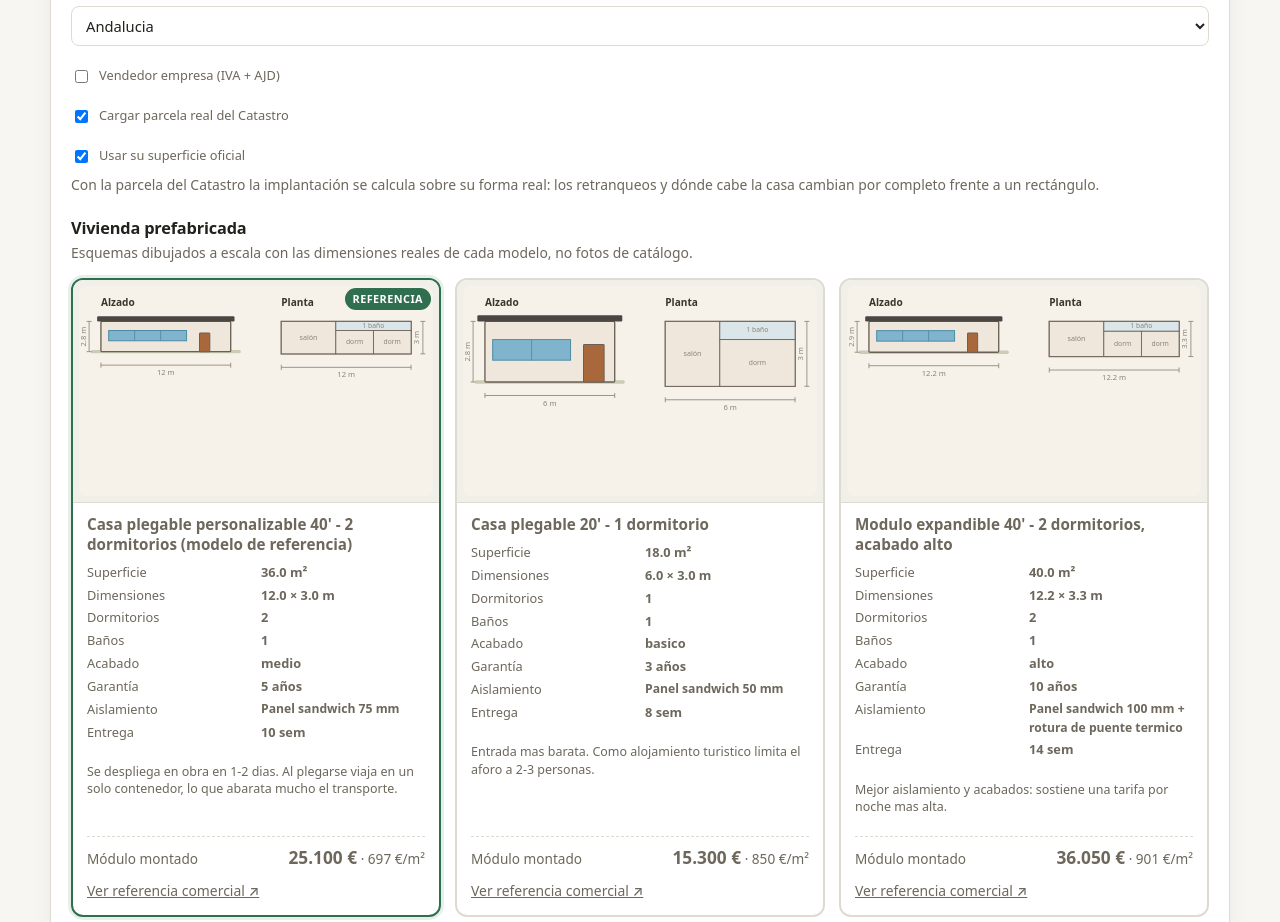
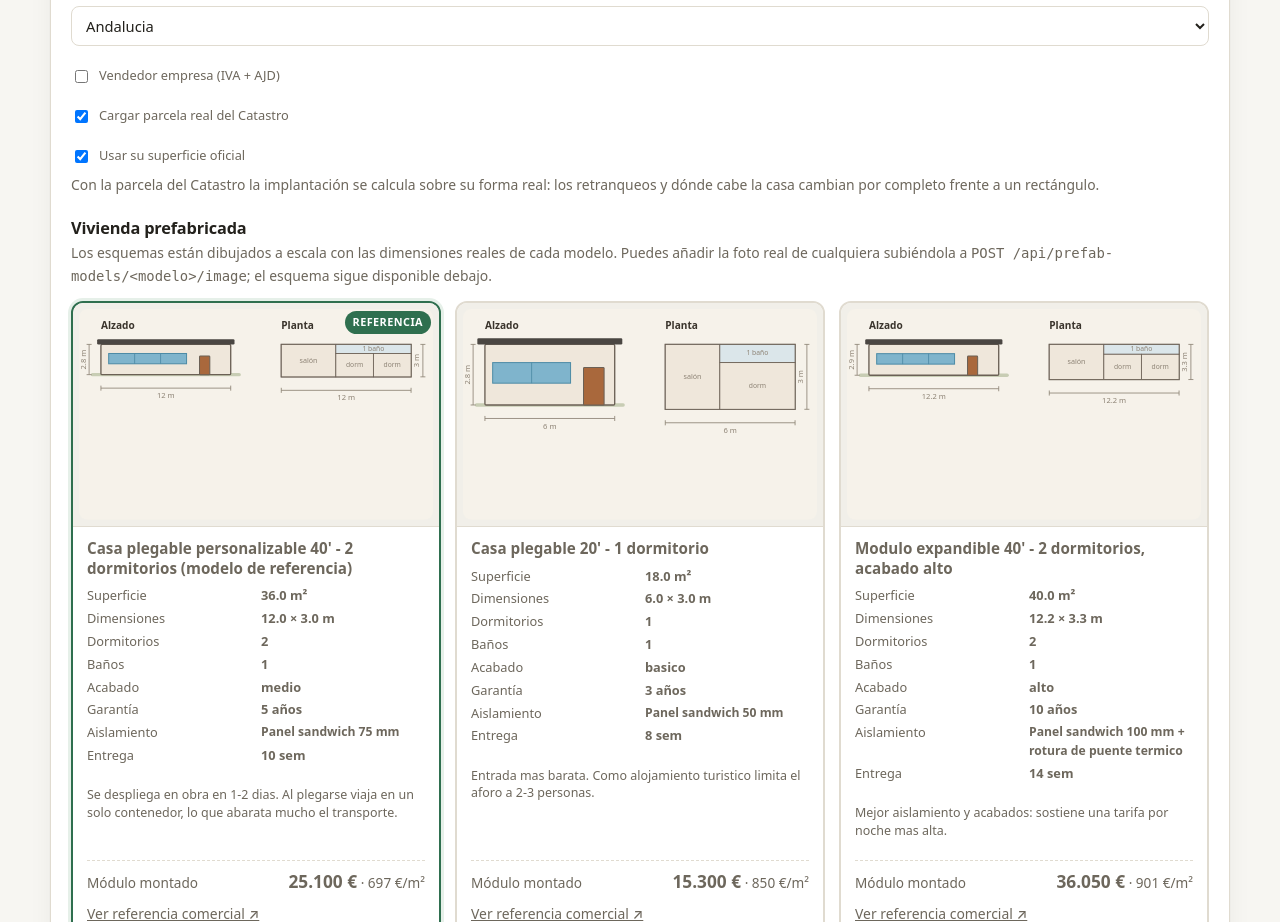
Before and after one commit to aldiaz84coin/Real_State_Invest_Reccomendator, a FastAPI app: page /simular in a window 1280 px wide. Shown: the part 497-1419 px from the top of the page. Run offline with FastAPI, Linux system fonts and the light colour scheme.

Commit message:
Admitir fotos reales de los modelos prefabricados
La app no puede traer las fotos por sí misma: la red de este entorno está
bloqueada y, aunque no lo estuviera, las fotos de producto son material del
fabricante y se romperían al primer cambio de su catálogo. Lo que sí puede
es aceptar las que aporte quien la usa.

Cada modelo admite una foto subida por POST, que se guarda en el volumen y
no en la imagen del contenedor, de modo que se añade sin volver a
desplegar y sobrevive a los despliegues siguientes. También se puede
enlazar una URL externa cuando se tienen derechos sobre ella; esa opción
tiene prioridad sobre el fichero subido.

Se admiten JPEG, PNG y WebP hasta 6 MB. Cualquier otro tipo se rechaza,
SVG incluido, porque puede contener scripts. El identificador del modelo
se valida contra el catálogo antes de tocar el disco, así que no puede
usarse para escribir ni leer fuera de su carpeta, y al subir una foto se
borran las demás extensiones del mismo modelo para no dejar dos.

El esquema a escala no desaparece cuando hay foto: queda desplegable
debajo. Los dos sirven para cosas distintas, la foto enseña el acabado y
el esquema las proporciones y el reparto interior.

Co-Authored-By: Claude Opus 5 <noreply@anthropic.com>
Claude-Session: https://claude.ai/code/session_01Ba7vFQ4YzpVDkWFAj2Nhq5

```diff
--- a/app/main.py
+++ b/app/main.py
@@ -7,8 +7,8 @@ from contextlib import asynccontextmanager
 from pathlib import Path
 from typing import Any
 
-from fastapi import Depends, FastAPI, HTTPException, Query, Request
-from fastapi.responses import HTMLResponse, JSONResponse, Response
+from fastapi import Depends, FastAPI, File, HTTPException, Query, Request, UploadFile
+from fastapi.responses import FileResponse, HTMLResponse, JSONResponse, Response
 from fastapi.staticfiles import StaticFiles
 from fastapi.templating import Jinja2Templates
 from sqlalchemy import func, select
@@ -25,7 +25,9 @@ from app.schemas import (
     SimulationRequest,
 )
 from app.services import analyze_listing, run_full_simulation
-from app.simulation.catalog import CATALOG, get_model, list_models
+from app.simulation.catalog import (
+    CATALOG, IMAGE_EXTENSIONS, get_model, image_path_for, list_models,
+)
 from app.simulation.render_model import render_model_card_svg
 from app.simulation.costs import CostAssumptions
 from app.simulation.siteplan import SitePlanOptions
@@ -124,12 +126,105 @@ def prefab_model_preview(model_id: str) -> Response:
     )
 
 
+# Sólo formatos de imagen habituales en web: nada de SVG, que puede llevar
+# scripts, ni de tipos arbitrarios.
+ALLOWED_IMAGE_TYPES = {
+    "image/webp": ".webp",
+    "image/jpeg": ".jpg",
+    "image/png": ".png",
+}
+
+
+def _model_image_url(model_id: str) -> str | None:
+    """Foto real del modelo: primero una URL configurada, luego la subida."""
+    configured = get_settings().prefab_image_url(model_id)
+    if configured:
+        return configured
+    if image_path_for(model_id):
+        return f"/api/prefab-models/{model_id}/image"
+    return None
+
+
 def _model_cards() -> list[dict[str, Any]]:
-    """Catálogo con la ficha ya dibujada, para pintar el selector."""
+    """Catálogo con la ficha dibujada y, si la hay, la foto real."""
     return [
-        {**model.as_dict(), "preview_svg": render_model_card_svg(model)}
+        {
+            **model.as_dict(),
+            "preview_svg": render_model_card_svg(model),
+            "image_url": _model_image_url(model.id),
+        }
         for model in CATALOG
     ]
+
+
+@app.get("/api/prefab-models/{model_id}/image", tags=["simulacion"])
+def prefab_model_image(model_id: str) -> FileResponse:
+    """Sirve la foto real subida para un modelo."""
+    get_model(model_id)  # valida contra el catálogo: nada de rutas arbitrarias
+    path = image_path_for(model_id)
+    if path is None:
+        raise HTTPException(404, f"No hay foto subida para «{model_id}».")
+    return FileResponse(path, headers={"Cache-Control": "public, max-age=3600"})
+
+
+@app.post("/api/prefab-models/{model_id}/image", tags=["simulacion"])
+async def upload_prefab_model_image(
+    model_id: str, file: UploadFile = File(...)
+) -> dict[str, Any]:
+    """Sube la foto real de un modelo.
+
+    Se guarda en el volumen y no en la imagen del contenedor, así que se puede
+    añadir sin volver a desplegar. El esquema a escala sigue disponible: la
+    foto enseña el acabado y el esquema, las proporciones.
+    """
+    try:
+        model = get_model(model_id)
+    except ValueError as exc:
+        raise HTTPException(404, str(exc)) from None
+
+    extension = ALLOWED_IMAGE_TYPES.get((file.content_type or "").lower())
+    if extension is None:
+        raise HTTPException(
+            415,
+            f"Formato no admitido ({file.content_type}). "
+            f"Usa {', '.join(sorted(ALLOWED_IMAGE_TYPES))}.",
+        )
+
+    settings = get_settings()
+    content = await file.read(settings.max_image_bytes + 1)
+    if len(content) > settings.max_image_bytes:
+        raise HTTPException(
+            413, f"La imagen supera el máximo de {settings.max_image_bytes // 1024 // 1024} MB."
+        )
+    if not content:
+        raise HTTPException(422, "El fichero está vacío.")
+
+    directory = Path(settings.model_images_dir)
+    directory.mkdir(parents=True, exist_ok=True)
+    # Se borran las demás extensiones para que no queden dos fotos del mismo
+    # modelo y gane la que resuelva primero el orden de búsqueda.
+    for other in IMAGE_EXTENSIONS:
+        (directory / f"{model_id}{other}").unlink(missing_ok=True)
+    destination = directory / f"{model_id}{extension}"
+    destination.write_bytes(content)
+
+    return {
+        "model_id": model.id,
+        "stored_as": destination.name,
+        "bytes": len(content),
+        "url": f"/api/prefab-models/{model_id}/image",
+    }
+
+
+@app.delete("/api/prefab-models/{model_id}/image", tags=["simulacion"])
+def delete_prefab_model_image(model_id: str) -> dict[str, Any]:
+    """Quita la foto de un modelo; vuelve a mostrarse sólo el esquema."""
+    get_model(model_id)
+    path = image_path_for(model_id)
+    if path is None:
+        raise HTTPException(404, f"No hay foto subida para «{model_id}».")
+    path.unlink()
+    return {"model_id": model_id, "deleted": path.name}
 
 
 # ---------------------------------------------------------------- oportunidades
--- a/app/simulation/catalog.py
+++ b/app/simulation/catalog.py
@@ -11,6 +11,7 @@ sobreescribir en la simulacion.
 from __future__ import annotations
 
 from dataclasses import asdict, dataclass
+from pathlib import Path
 
 
 @dataclass(frozen=True)
@@ -178,6 +179,22 @@ CATALOG_BY_ID: dict[str, PrefabModel] = {model.id: model for model in CATALOG}
 DEFAULT_MODEL_ID = "plegable-40-2dorm"
 
 
+# Formatos admitidos para las fotos, en orden de preferencia.
+IMAGE_EXTENSIONS = (".webp", ".jpg", ".jpeg", ".png")
+
+
+def image_path_for(model_id: str) -> Path | None:
+    """Ruta de la foto real de un modelo, si se ha subido alguna."""
+    from app.config import get_settings
+
+    directory = Path(get_settings().model_images_dir)
+    for extension in IMAGE_EXTENSIONS:
+        candidate = directory / f"{model_id}{extension}"
+        if candidate.is_file():
+            return candidate
+    return None
+
+
 def get_model(model_id: str) -> PrefabModel:
     try:
         return CATALOG_BY_ID[model_id]
--- a/app/web/static/app.css
+++ b/app/web/static/app.css
@@ -164,3 +164,19 @@ ul.clean li:last-child { border-bottom: 0; }
   text-transform: uppercase; letter-spacing: .04em;
 }
 .model-card .notes { font-size: .78rem; color: var(--text-dim); line-height: 1.4; }
+
+/* Foto real del modelo, cuando se ha aportado una */
+.model-photo {
+  display: block; width: 100%; height: 170px; object-fit: cover;
+  border-radius: 8px; background: var(--surface-2);
+}
+.model-card .model-photo { height: 150px; }
+#viewmodel .model-photo { height: auto; max-height: 300px; object-fit: contain; }
+.model-schema { margin-top: 8px; }
+.model-schema summary {
+  cursor: pointer; font-size: .78rem; color: var(--text-dim); padding: 3px 0;
+  list-style: none;
+}
+.model-schema summary::before { content: "▸ "; }
+.model-schema[open] summary::before { content: "▾ "; }
+.model-schema summary:hover { color: var(--text); }
--- a/app/web/templates/simulator.html
+++ b/app/web/templates/simulator.html
@@ -56,7 +56,9 @@
 
     <h3 style="margin-top:22px">Vivienda prefabricada</h3>
     <p class="note" style="margin-top:-4px">
-      Esquemas dibujados a escala con las dimensiones reales de cada modelo, no fotos de catálogo.
+      Los esquemas están dibujados a escala con las dimensiones reales de cada modelo.
+      Puedes añadir la foto real de cualquiera subiéndola a
+      <code>POST /api/prefab-models/&lt;modelo&gt;/image</code>; el esquema sigue disponible debajo.
     </p>
     {% set seleccionado = form.model_id if form else 'plegable-40-2dorm' %}
     <div class="model-grid" style="margin-bottom:18px">
@@ -64,7 +66,17 @@
       <label class="model-card">
         <input type="radio" name="model_id" value="{{ m.id }}" {{ 'checked' if seleccionado == m.id }}>
         {% if loop.first %}<span class="tag">referencia</span>{% endif %}
-        <div class="preview">{{ m.preview_svg | safe }}</div>
+        <div class="preview">
+          {% if m.image_url %}
+            <img class="model-photo" src="{{ m.image_url }}" alt="Foto de {{ m.name }}" loading="lazy">
+            <details class="model-schema">
+              <summary>Ver esquema a escala</summary>
+              {{ m.preview_svg | safe }}
+            </details>
+          {% else %}
+            {{ m.preview_svg | safe }}
+          {% endif %}
+        </div>
         <div class="body">
           <h4>{{ m.name }}</h4>
           <div class="specs">
@@ -178,7 +190,18 @@
   <div id="viewmap" hidden><div id="map" style="height:460px"></div></div>
   <div id="viewmodel" hidden>
     <div class="grid cols-2">
-      <div>{{ result.model.preview_svg | safe }}</div>
+      <div>
+        {% if result.model.image_url %}
+          <img class="model-photo" src="{{ result.model.image_url }}"
+               alt="Foto de {{ result.model.name }}" style="margin-bottom:12px">
+        {% endif %}
+        {{ result.model.preview_svg | safe }}
+        <p class="note">
+          {% if result.model.image_url %}Foto aportada y esquema a escala.
+          {% else %}Esquema a escala. Sube una foto real con
+            <code>POST /api/prefab-models/{{ result.model.id }}/image</code>.{% endif %}
+        </p>
+      </div>
       <div>
         <h3>{{ result.model.name }}</h3>
         <table>
--- a/fly.toml
+++ b/fly.toml
@@ -12,6 +12,9 @@ primary_region = 'ams'
 [env]
   APP_ENV = 'production'
   DATABASE_URL = 'sqlite:////data/investment.db'
+  # Las fotos de los modelos viven en el volumen, no en la imagen: así se
+  # pueden subir sin redesplegar y sobreviven a cada despliegue.
+  MODEL_IMAGES_DIR = '/data/model_images'
 
 # El volumen debe crearse en la misma region que primary_region, o el
 # despliegue falla al montarlo:
```
Also changed, not shown: app/config.py (+11 -0 lines), app/services.py (+8 -1 lines), tests/test_simulation.py (+74 -0 lines), README.md, 1 other file.
